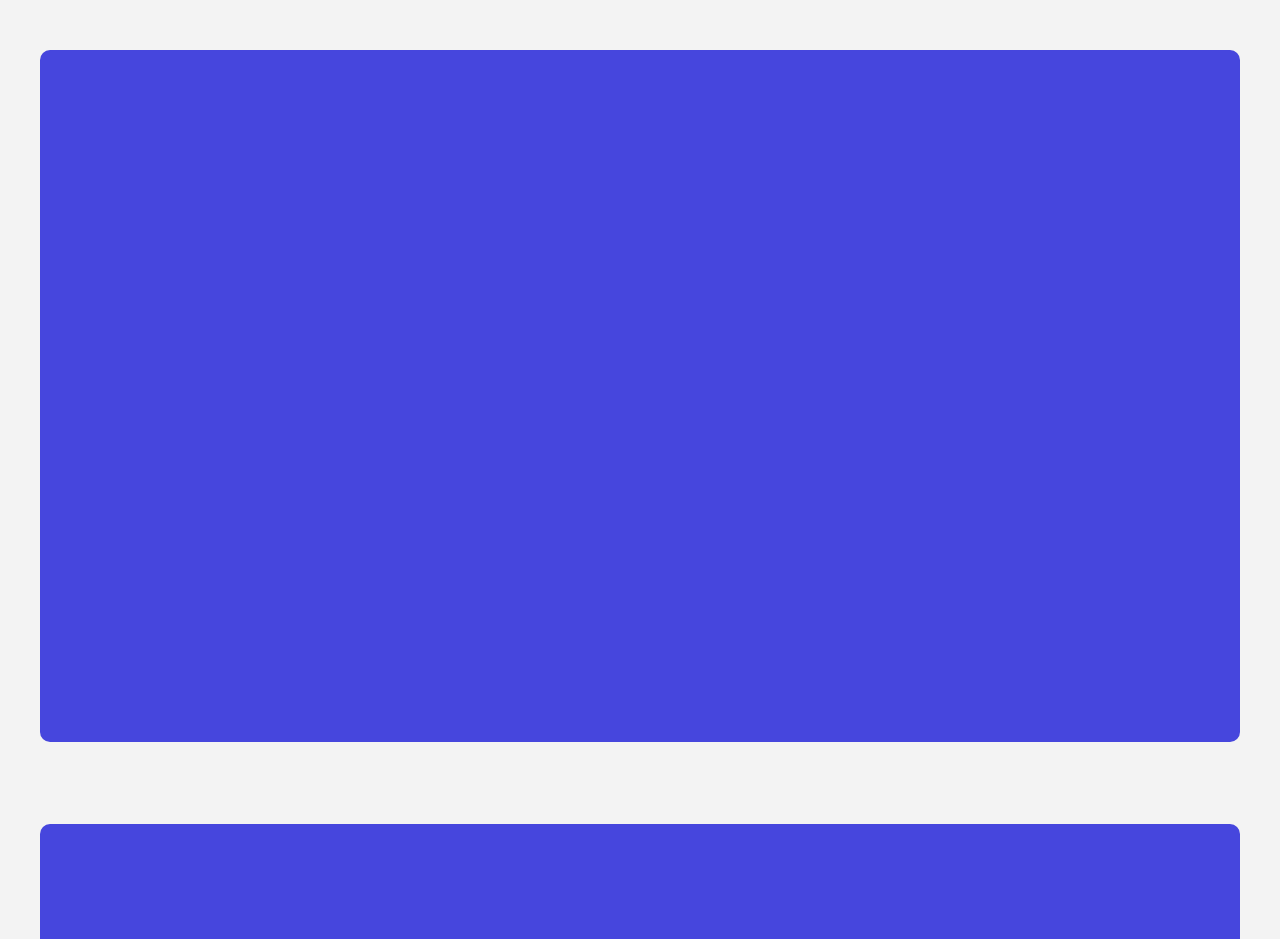
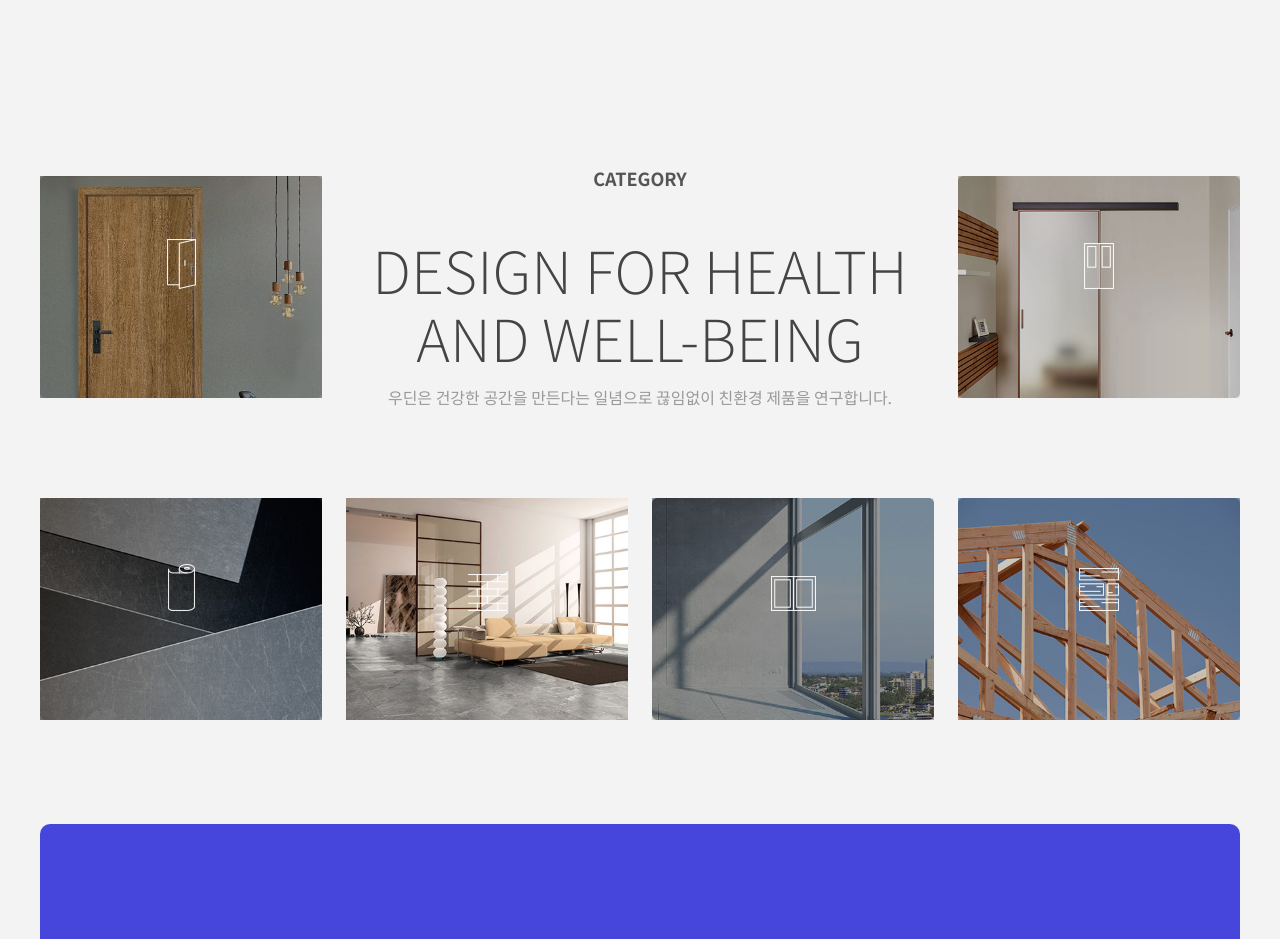
Before and after one commit to dy-08/woodin, a plain HTML site: page index.html in a window 1280 px wide. Shown: the part 1580-2519 px from the top of the page. Drawn offline with Linux system fonts and the light colour scheme.

Commit message:
feat: 섹션03 마크업 완료 및 아이템 호버 효과 추가

```diff
--- a/index.html
+++ b/index.html
@@ -214,6 +214,82 @@
         font-size: 17px;
         color: #999;
       }
+      /* section 03 */
+      /* section z–index ( main:3, sub:30~39 ) */
+      #section03 {
+        background-color: transparent;
+        z-index: 3;
+      }
+      #section03 .section03__itembox {
+        width: 100%;
+        height: 100%;
+        padding-top: 82px;
+        display: grid;
+        grid-template-columns: repeat(4, 1fr);
+        gap: 2%;
+      }
+      .section03__itembox .item {
+        height: 310px;
+        border-radius: 10px;
+        background-repeat: no-repeat;
+        background-size: 100%;
+        background-position: center;
+        transition: all 0.5s linear;
+      }
+      .item:hover {
+        filter: brightness(90%);
+        background-size: 108%;
+      }
+      .section03__itembox a {
+        display: block;
+        width: 100%;
+        height: 310px;
+        line-height: 300px;
+        text-align: center;
+      }
+      .section03__itembox .door {
+        background-image: url(./assets/images/main/s3_door.jpg);
+      }
+      .section03__itembox .midDoor {
+        background-image: url(./assets/images/main/s3_mid-door.jpg);
+      }
+      .section03__itembox .sheet {
+        background-image: url(./assets/images/main/s3_sheet.jpg);
+      }
+      .section03__itembox .board {
+        background-image: url(./assets/images/main/s3_board.jpg);
+      }
+      .section03__itembox .windows {
+        background-image: url(./assets/images/main/s3_windows.jpg);
+      }
+      .section03__itembox .lumber {
+        background-image: url(./assets/images/main/s3_lumber.jpg);
+      }
+      .section03__itembox .category {
+        grid-column: span 2;
+        /* background-color: #999; */
+        display: flex;
+        flex-direction: column;
+        justify-content: center;
+        align-items: center;
+        text-align: center;
+        gap: 14px;
+      }
+      .category div:nth-of-type(1) {
+        font-size: 18px;
+        font-weight: bold;
+        margin-bottom: 30px;
+      }
+      .category div:nth-of-type(2) {
+        font-size: 58px;
+        font-weight: 200;
+        line-height: 68px;
+        color: #444;
+      }
+      .category div:nth-of-type(3) {
+        font-size: 16px;
+        color: #999;
+      }
 
       /* footer */
       footer {
@@ -312,7 +388,69 @@
         </div>
       </div>
     </section>
-    <section><div id="section03" class="wrap"></div></section>
+    <section>
+      <div id="section03" class="wrap">
+        <div class="section03__itembox">
+          <div class="item door">
+            <a href="#">
+              <img
+                src="./assets/images/main/s3_icon_door.png"
+                alt="도어 아이콘 이미지"
+            /></a>
+          </div>
+          <div class="item category">
+            <div>
+              <p>CATEGORY</p>
+            </div>
+            <div>
+              <p>DESIGN FOR HEALTH</p>
+              <p>AND WELL-BEING</p>
+            </div>
+            <div>
+              <p>
+                우딘은 건강한 공간을 만든다는 일념으로 끊임없이 친환경 제품을
+                연구합니다.
+              </p>
+            </div>
+          </div>
+          <div class="item midDoor">
+            <a href="#"
+              ><img
+                src="./assets/images/main/s3_icon_mid-door.png"
+                alt="중문 아이콘 이미지"
+            /></a>
+          </div>
+          <div class="item sheet">
+            <a href="#"
+              ><img
+                src="./assets/images/main/s3_icon_sheet.png"
+                alt="시트 아이콘 이미지"
+            /></a>
+          </div>
+          <div class="item board">
+            <a href="#"
+              ><img
+                src="./assets/images/main/s3_icon_board.png"
+                alt="보드 아이콘 이미지"
+            /></a>
+          </div>
+          <div class="item windows">
+            <a href="#"
+              ><img
+                src="./assets/images/main/s3_icon_windows.png"
+                alt="창호 아이콘 이미지"
+            /></a>
+          </div>
+          <div class="item lumber">
+            <a href="#"
+              ><img
+                src="./assets/images/main/s3_icon_lumber.png"
+                alt="목재 아이콘 이미지"
+            /></a>
+          </div>
+        </div>
+      </div>
+    </section>
     <section><div id="section04" class="wrap"></div></section>
     <section><div id="section05" class="wrap"></div></section>
     <section><div id="section06" class="wrap"></div></section>
```
